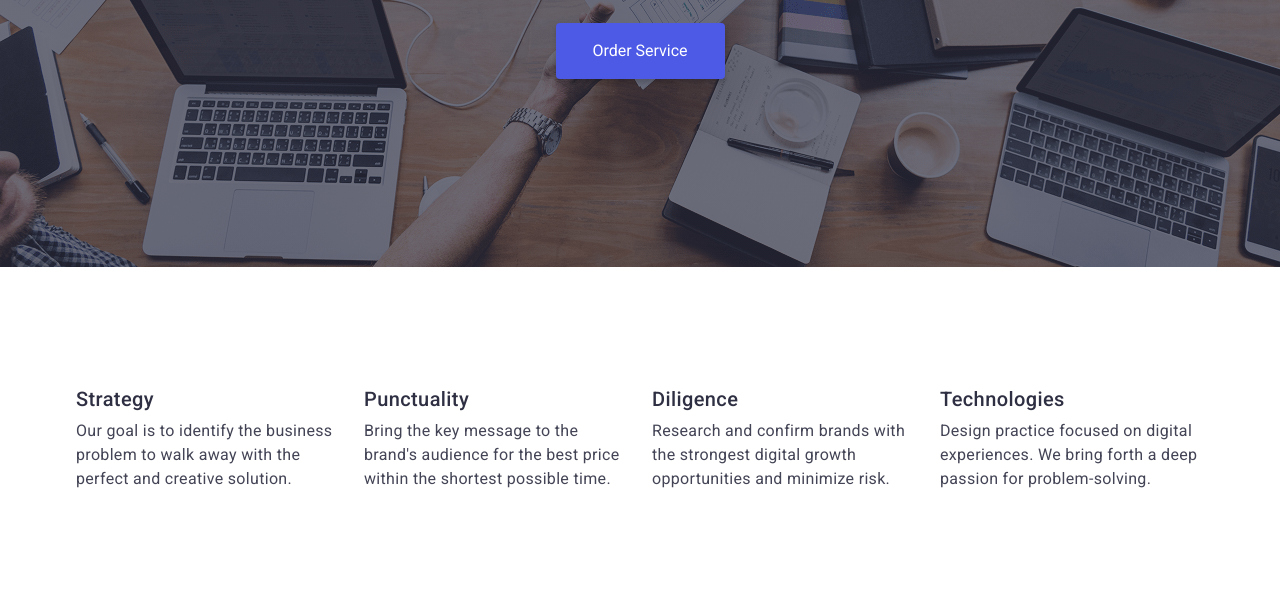
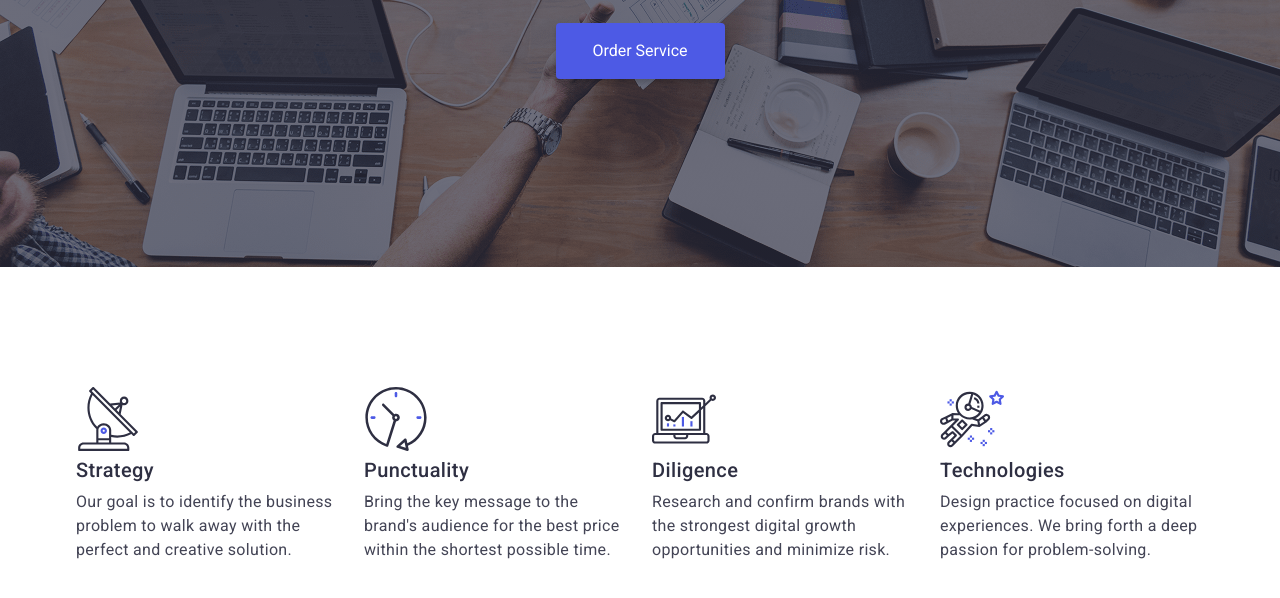
Before and after one commit to Belemonn/goit-markup-hw-04, a plain HTML site: page index.html in a window 1280 px wide. Shown: the part 406-1004 px from the top of the page. Drawn offline with nearby package versions, Linux system fonts and the light colour scheme.

Commit message:
add adventages icons

```diff
--- a/css/style.css
+++ b/css/style.css
@@ -102,19 +102,24 @@ a {
   color: #2e2f42;
   padding: 24px 0;
   display: block;
+  transition: transform 250ms cubic-bezier(0.4, 0, 0.2, 1);
 }
 
 .menu-item .menu-link:hover,
 .menu-item .menu-link:focus {
   color: #404bbf;
+  /* content: ""; */
+  /* transform: 250ms cubic-bezier(0.4, 0, 0.2, 1); */
 }
 
-/* .menu-link:hover::after {
+.menu-link:hover::after {
   content: "";
   width: 48px;
   height: 4px;
   background-color: #404bbf;
-}*/
+  transition: transform 250ms cubic-bezier(0.4, 0, 0.2, 1);
+  border-radius: 4px;
+}
 
 /* ------------------------------------- Зв'язок ------------------------------------- */
 .communication {
@@ -232,6 +237,9 @@ a {
   line-height: 1.2;
   letter-spacing: 0.02em;
   color: #2e2f42;
+}
+
+.adventages-icon {
 }
 
 /*---------------------------------------------------- Треття секція - 3 ----------------------------------------------------*/
--- a/index.html
+++ b/index.html
@@ -66,6 +66,9 @@
           <h2 class="visually-hidden">Adventages</h2>
           <ul class="adventages-list">
             <li class="adventages-item">
+              <svg class="adventages-icon" width="64" height="64">
+                <use href="./images/icons.svg#icon-antenna"></use>
+              </svg>
               <h3 class="adventages-title">Strategy</h3>
               <p class="adventages-text">
                 Our goal is to identify the business problem to walk away with
@@ -73,6 +76,9 @@
               </p>
             </li>
             <li class="adventages-item">
+              <svg class="adventages-icon" width="64" height="64">
+                <use href="./images/icons.svg#icon-clock"></use>
+              </svg>
               <h3 class="adventages-title">Punctuality</h3>
               <p class="adventages-text">
                 Bring the key message to the brand's audience for the best price
@@ -80,6 +86,9 @@
               </p>
             </li>
             <li class="adventages-item">
+              <svg class="adventages-icon" width="64" height="64">
+                <use href="./images/icons.svg#icon-diagram"></use>
+              </svg>
               <h3 class="adventages-title">Diligence</h3>
               <p class="adventages-text">
                 Research and confirm brands with the strongest digital growth
@@ -87,6 +96,9 @@
               </p>
             </li>
             <li class="adventages-item">
+              <svg class="adventages-icon" width="64" height="64">
+                <use href="./images/icons.svg#icon-astronaut"></use>
+              </svg>
               <h3 class="adventages-title">Technologies</h3>
               <p class="adventages-text">
                 Design practice focused on digital experiences. We bring forth a
```
